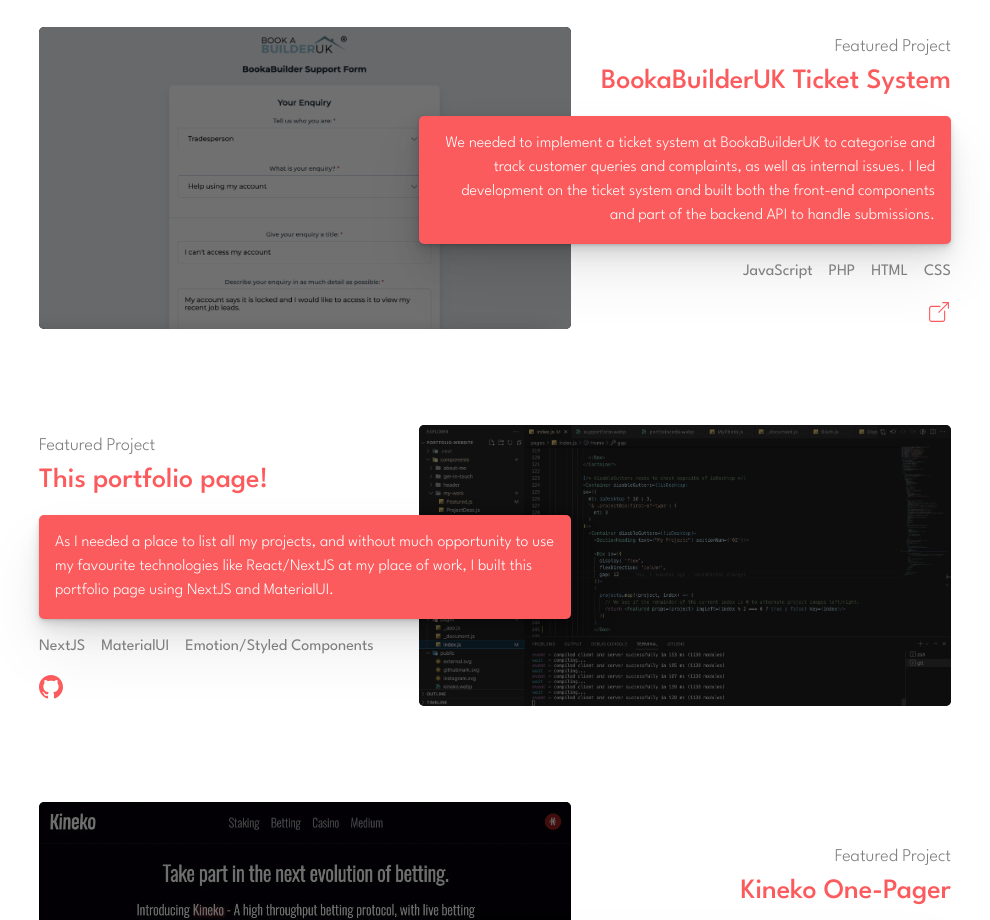
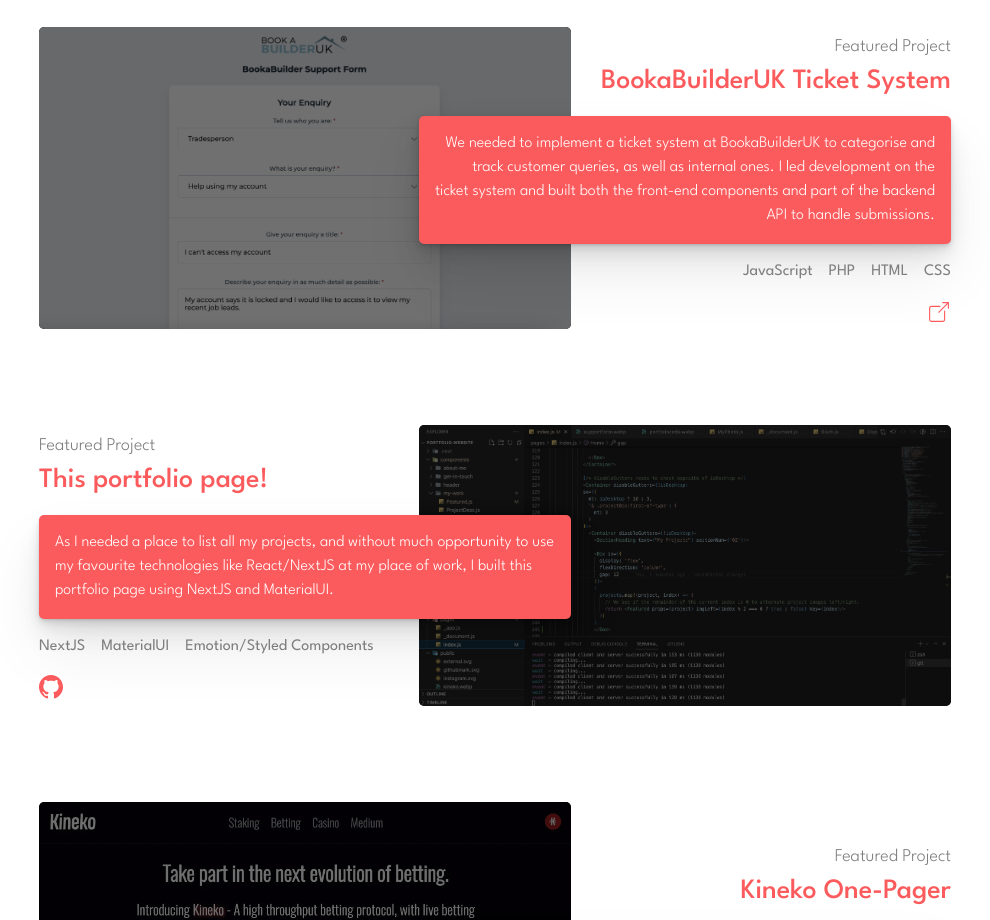
Before and after one commit to Keane54/portfolio-website, a Next.js app: page / in a window 1280 px wide. Shown: the part 1220-2140 px from the top of the page, without its empty margins (145-1135 px from the left). Built offline with nearby package versions, Linux system fonts and the light colour scheme.

Commit message:
Edit project desc

```diff
--- a/src/projects.js
+++ b/src/projects.js
@@ -2,8 +2,8 @@
     {
         title: 'BookaBuilderUK Ticket System',
         desc: `We needed to implement a ticket system at BookaBuilderUK to
-        categorise and track customer queries and complaints, as well as internal
-        issues. I led development on the ticket system and built both the front-end components
+        categorise and track customer queries, as well as internal
+        ones. I led development on the ticket system and built both the front-end components
         and part of the backend API to handle submissions.`,
         technologies: ['JavaScript', 'PHP', 'HTML', 'CSS'],
         img: '/supportform.webp',
```
